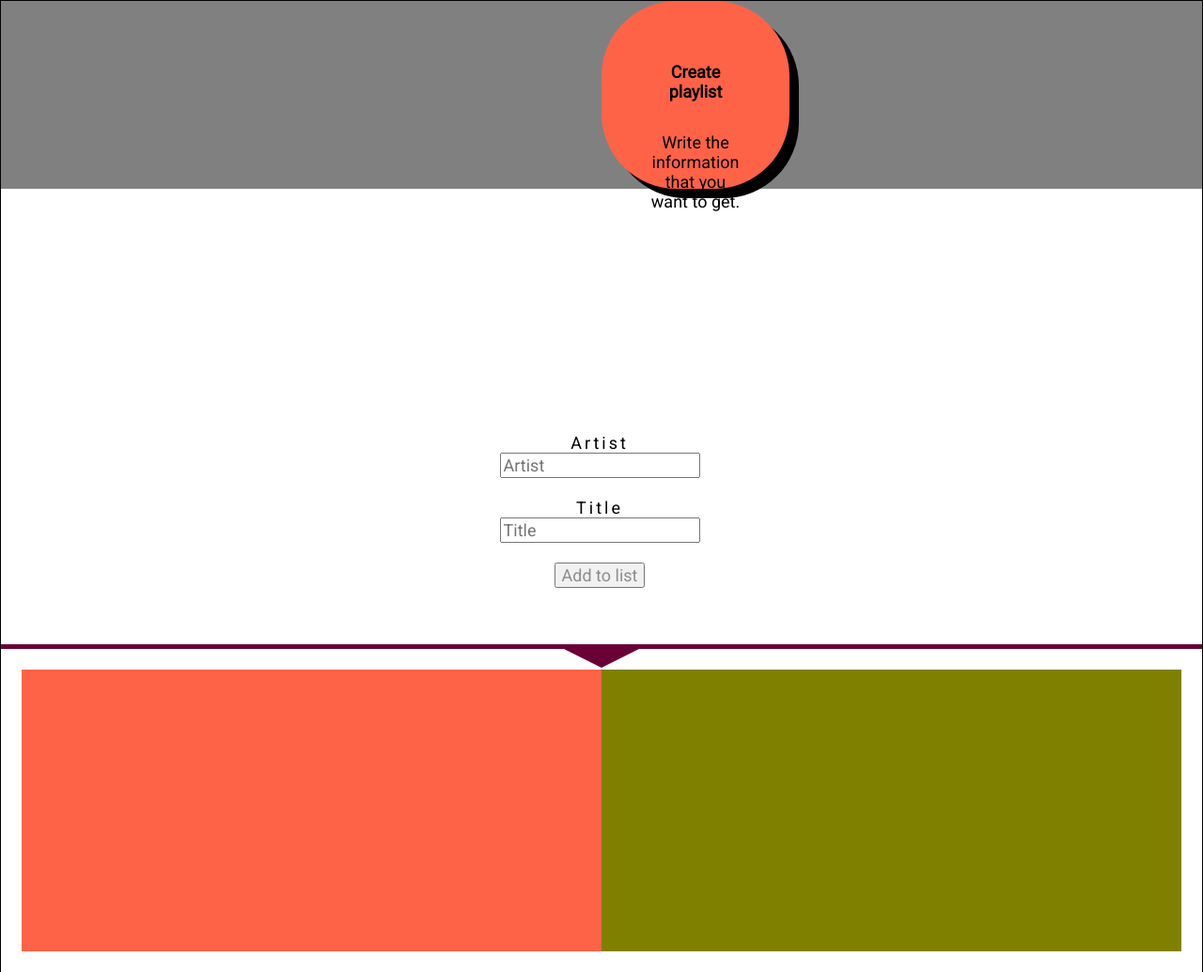
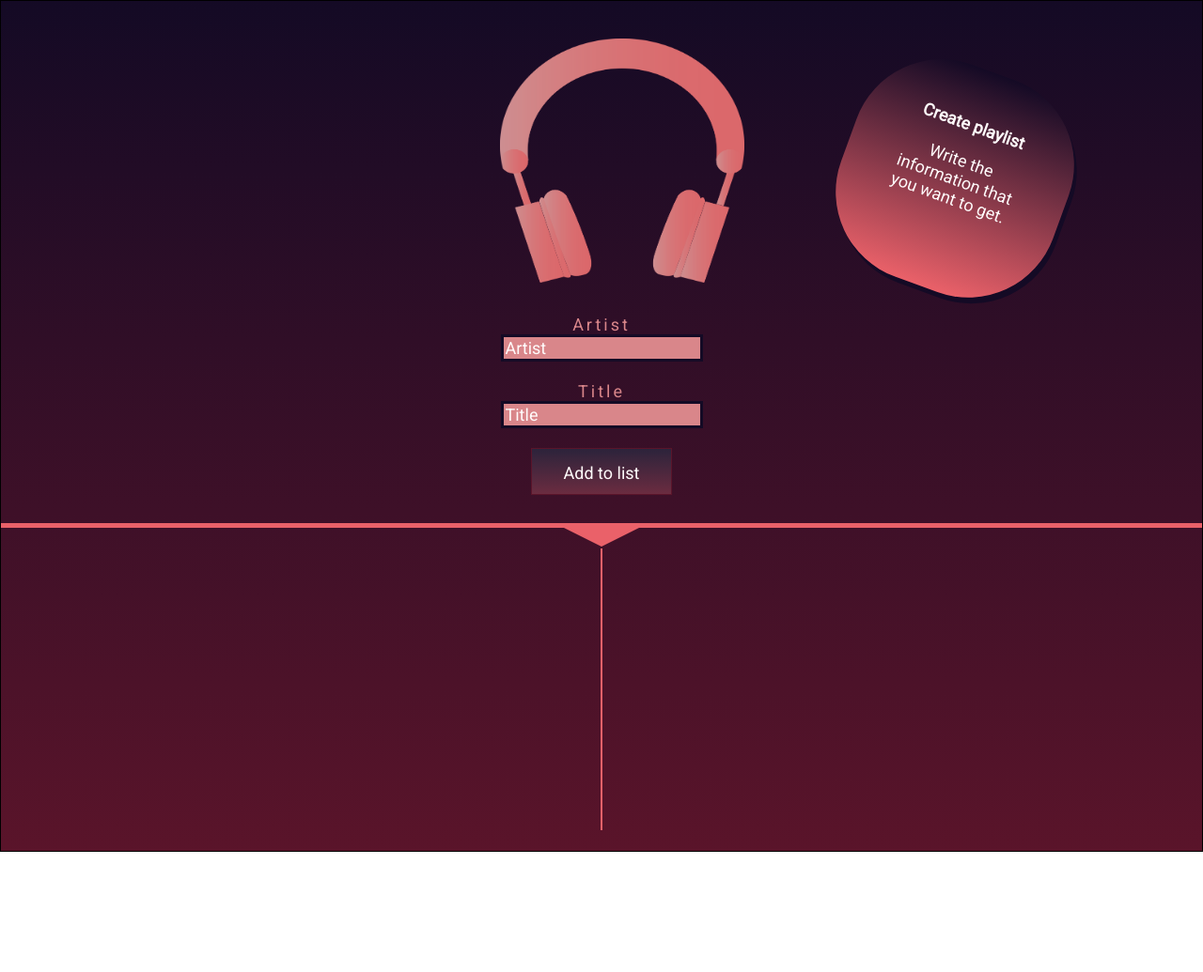
Before and after one commit to Doftgrahn/lyricThatNow, a plain HTML site: page home.html in a window 1280 px wide. Shown: the whole page at 94% size. After the commit the page ends 907 px from the top, so only its background shows below. Drawn offline with nearby package versions, Linux system fonts and the light colour scheme.

Commit message:
done with css

```diff
--- a/button.css
+++ b/button.css
@@ -1,9 +1,17 @@
 
+.btn {
+    line-height: 50px;
+    height: 50px;
+    text-align: center;
+    width: 150px;
+    cursor: pointer;
+    border:1px solid #5a142a;
+    background-image: linear-gradient(#140a25, #5a142a);
 
-
+}
 
 .btn-one {
-    color: gray;
+    color: #fffafa;
     transition: all 0.3s;
     position: relative;
 }
--- a/home.css
+++ b/home.css
@@ -7,44 +7,66 @@
 body {
   margin: 0;
   border: 1px solid black;
+  background-image: linear-gradient(#140a25, #5a142a);
 }
 
-main {
-  background-color: gray;
+h2 {
+  margin: 0;
 }
 
 .playlist-text {
-  position: relative;
-  top: 20%;
-  left: 50%;
+  position: absolute;
+  top: 70px;
+  left: 70%;
   display: flex;
   flex-wrap: wrap;
-  width: 200px;
-  height: 200px;
+  width: 240px;
+  height: 240px;
   padding: 50px;
   text-align: center;
   border-radius: 40%;
-  background-color: tomato;
-  box-shadow: 10px 10px black;
+  background-image: linear-gradient(#140a25, #ea6169);
+  color: #fffafa;
+  box-shadow: 5px 5px #140a25;
+  display: inline-block;
+  transform: rotate(20deg);
 }
 
-.img {
-  height: 200px;
+#speakerPic {
+  padding: 20px;
+  position: relative;
+  top: 20px;
+  left: 40%;
+  height: 300px;
+  width: 300px;
 }
 
 .title-artist-button {
+  color: white;
   display: flex;
   align-items: center;
   flex-direction: column;
-  width: 95%;
-  margin: 30px;
   padding: 30px;
   text-align: center;
   letter-spacing: 3px;
 }
 
+.input-music {
+  background-color: #d9868a;
+  border: 3px solid #140a25;
+  color:#fffafa;
+}
+
+.input-music::placeholder {
+  color: #fffafa;
+}
+
+label {
+  color: #d9868a;
+}
+
 .bottom-arrow {
-  border-bottom: 5px solid #6a0136;
+  border-bottom: 5px solid #ea6169;
 }
 
 .bottom-arrow:after {
@@ -55,7 +77,7 @@ main {
   height: 0;
   margin: 0 auto;
   content: '';
-  border-top: 25px solid #6a0136;
+  border-top: 25px solid #ea6169;
   border-right: 50px solid transparent;
   border-left: 50px solid transparent;
 }
@@ -69,7 +91,7 @@ main {
 
 .output {
   width: 50%;
-  background-color: tomato;
+  border-right: 1px solid #ea6169;
 }
 
 #output-list {
@@ -78,5 +100,5 @@ main {
 
 .lyric-container {
   width: 50%;
-  background-color: olive;
+  border-left: 1px solid #ea6169;
 }
--- a/home.html
+++ b/home.html
@@ -6,63 +6,40 @@
   <title>Agile Group</title>
   <script src="https://code.jquery.com/jquery-3.3.1.min.js" integrity="sha256-FgpCb/KJQlLNfOu91ta32o/NMZxltwRo8QtmkMRdAu8=" crossorigin="anonymous"></script>
   <script src="home.js"></script>
+  <link rel="stylesheet" type="text/css" href="button.css">
   <link rel="stylesheet" type="text/css" href="home.css">
   <link href="https://fonts.googleapis.com/css?family=Roboto" rel="stylesheet">
-  <link rel="stylesheet" type="text/css" href="button.css">
 
 </head>
 
 <body>
-
   <main>
-
     <div class="playlist-text">
-
       <h2>Create playlist</h2>
       <p>
         Write the information that you want to get.
-
       </p>
-
     </div>
-  </main>
-
-<div class="img">
-
-</div>
+<img src="högtalare.png" alt="bild" id="speakerPic">
 
 
 
-
+  </main>
   <div class="title-artist-button">
     <label for="artist">Artist</label>
     <input type="text" id="artist" class="input-music" placeholder="Artist"><br>
     <label for="title">Title</label>
     <input type="text" id="title" class="input-music" placeholder="Title"><br>
-    <button id="add-title" class="btn-one">Add to list</button>
+    <button class="btn-one btn" id="add-title">Add to list</button>
   </div>
-
-
   <div class="bottom-arrow"></div>
-
-
-
   <div class="music-output">
-
     <div class="output">
       <ul id="output-list">
       </ul>
-
-
     </div>
-
-
-
     <div class="lyric-container">
       <p></p>
-
-
-
     </div>
 
 
```
Also changed, not shown: högtalare.png (added). Lines whose indentation alone changed are shown as unchanged.
